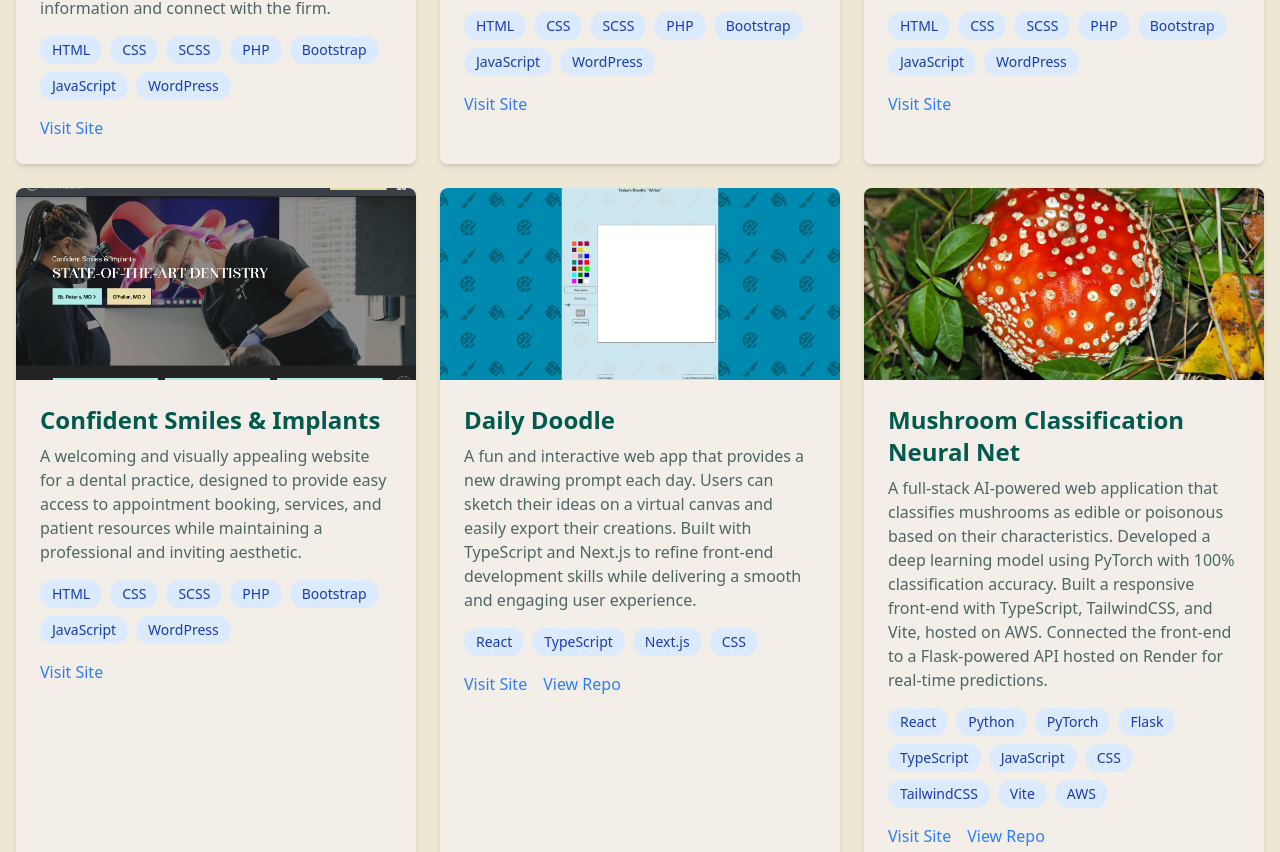
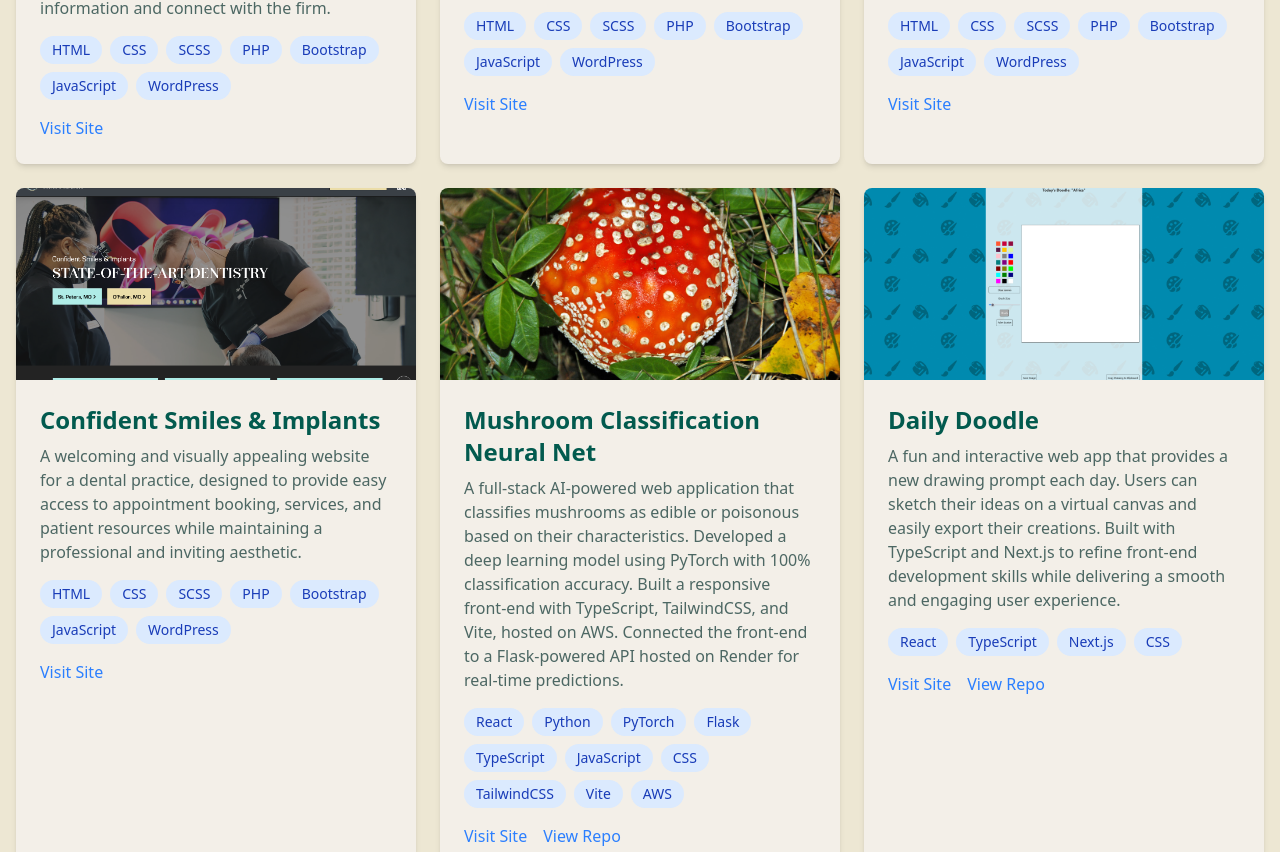
Before and after one commit to crewgamble/Vue-Portfolio-2025, a Vue app: page / in a window 1280 px wide. Shown: the part 1668-2520 px from the top of the page. Built offline with nearby package versions, Linux system fonts and the light colour scheme.

Commit message:
changed order of things

```diff
--- a/src/data/projects.ts
+++ b/src/data/projects.ts
@@ -50,6 +50,15 @@ export interface Project {
 
     // Personal Projects
     {
+      name: 'Mushroom Classification Neural Net',
+      category: 'Personal',
+      desc: 'A full-stack AI-powered web application that classifies mushrooms as edible or poisonous based on their characteristics. \n\nDeveloped a deep learning model using PyTorch with 100% classification accuracy. \n\nBuilt a responsive front-end with TypeScript, TailwindCSS, and Vite, hosted on AWS. \n\nConnected the front-end to a Flask-powered API hosted on Render for real-time predictions.',
+      url: 'http://18.212.183.99/',
+      image: '/images/mushroom.jpg',
+      repo: 'https://github.com/crewgamble/Mushroom-Neural-net',
+      skills: ['React', 'Python', 'PyTorch', 'Flask', 'TypeScript', 'JavaScript', 'CSS', 'TailwindCSS', 'Vite', 'AWS'],
+  },
+    {
       name: 'Daily Doodle',
       category: 'Personal',
       desc: 'A fun and interactive web app that provides a new drawing prompt each day. Users can sketch their ideas on a virtual canvas and easily export their creations. \n\nBuilt with TypeScript and Next.js to refine front-end development skills while delivering a smooth and engaging user experience.',
@@ -58,13 +67,4 @@ export interface Project {
       image: '/images/doodle-preview.png',
       skills: ['React', 'TypeScript', 'Next.js', 'CSS'],
     },
-    {
-      name: 'Mushroom Classification Neural Net',
-      category: 'Personal',
-      desc: 'A full-stack AI-powered web application that classifies mushrooms as edible or poisonous based on their characteristics. \n\nDeveloped a deep learning model using PyTorch with 100% classification accuracy. \n\nBuilt a responsive front-end with TypeScript, TailwindCSS, and Vite, hosted on AWS. \n\nConnected the front-end to a Flask-powered API hosted on Render for real-time predictions.',
-      url: 'http://18.212.183.99/',
-      image: '/images/mushroom.jpg',
-      repo: 'https://github.com/crewgamble/Mushroom-Neural-net',
-      skills: ['React', 'Python', 'PyTorch', 'Flask', 'TypeScript', 'JavaScript', 'CSS', 'TailwindCSS', 'Vite', 'AWS'],
-  },
   ];
```
